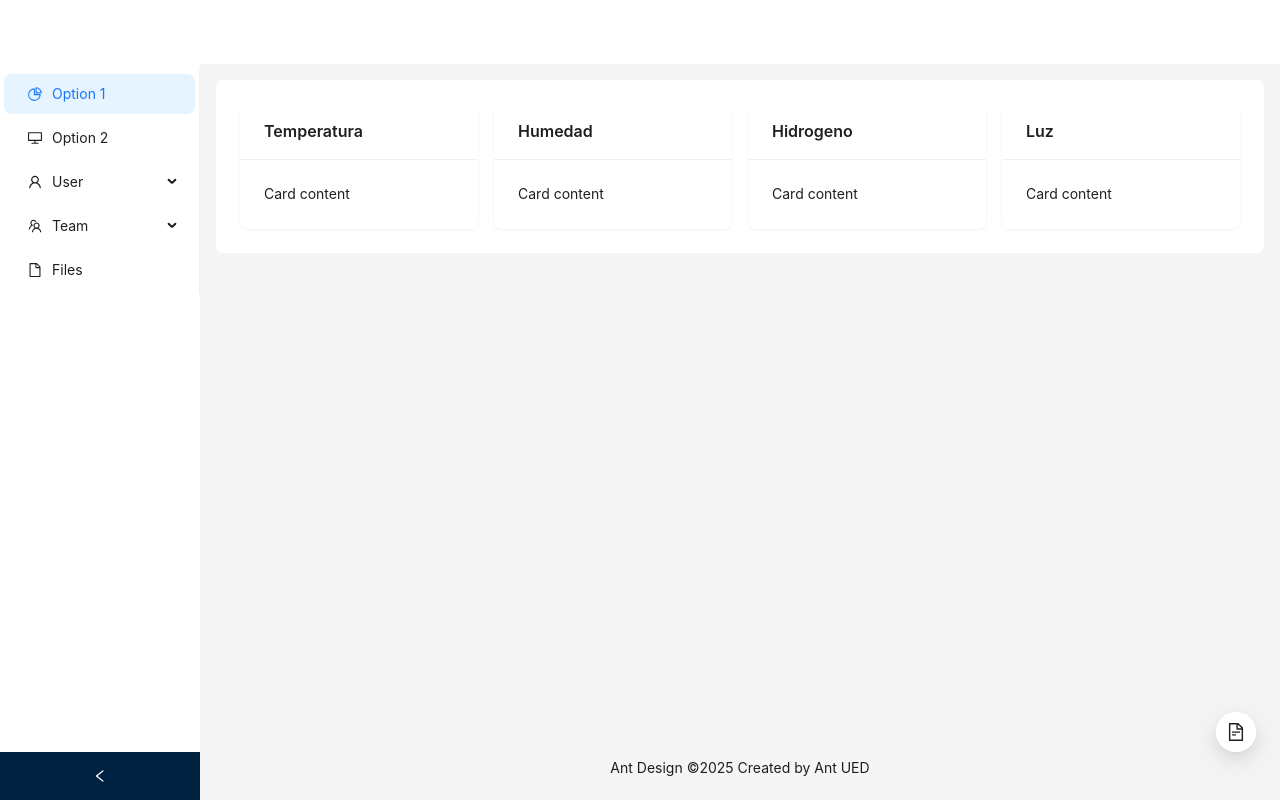
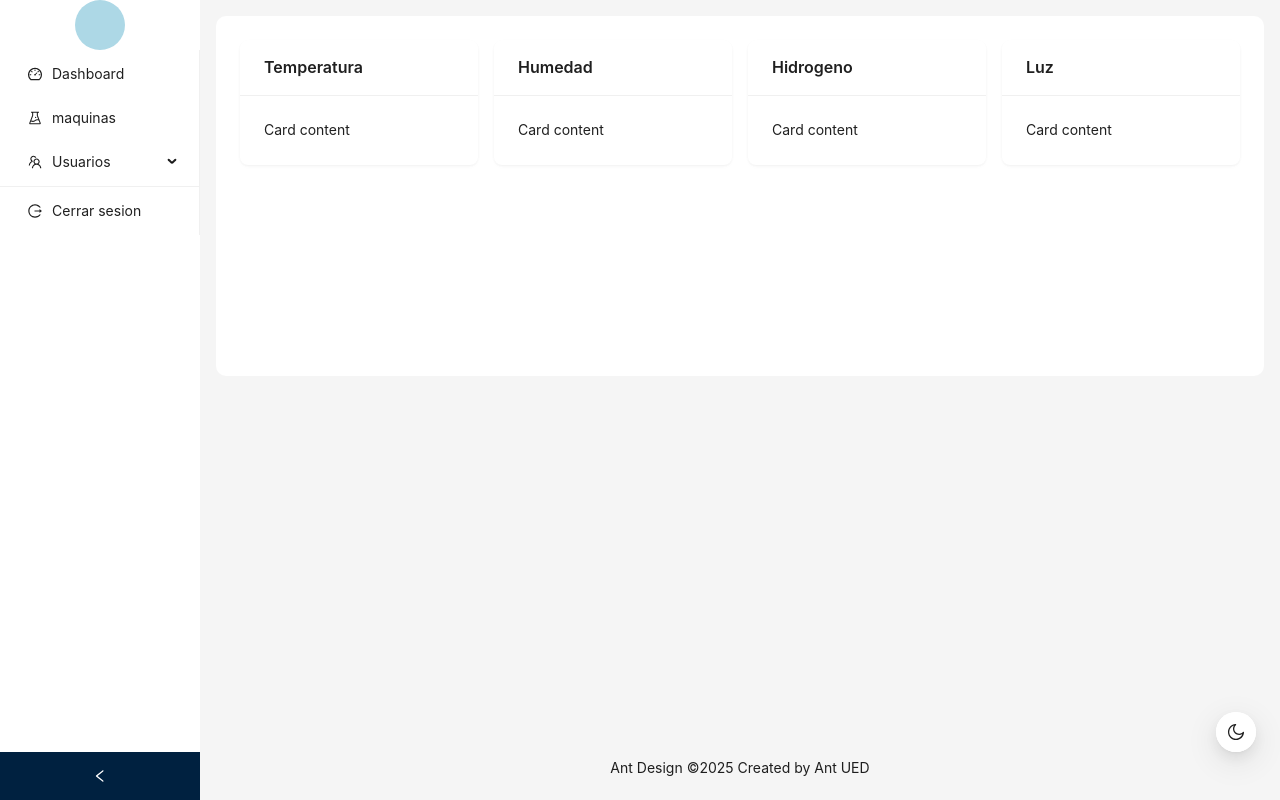
Before and after one commit to Angaro920/agroclima-react-iot, a React (Vite) app: page / in a window 1280 px wide. Built offline with nearby package versions, Linux system fonts and the light colour scheme.

Commit message:
Improve menu dashboard

```diff
--- a/src/App.tsx
+++ b/src/App.tsx
@@ -1,9 +1,10 @@
 import { useState } from "react";
 import { Layout, theme, Card, Col, Row, FloatButton } from "antd";
 import { MenuDashboard } from "./components";
-/* import { globalLayoutStyle, logomenu } from "./styles"; */
+import { MoonOutlined } from "@ant-design/icons";
+ import { dashboardStyle } from "./styles";
 
-const { Header, Content, Footer, Sider } = Layout;
+const { /* Header, */ Content, Footer, Sider } = Layout;
 
 const App = () => {
   const [collapsed, setCollapsed] = useState(false);
@@ -12,7 +13,7 @@ const App = () => {
   } = theme.useToken();
 
   return (
-    <Layout style={{ minHeight: "100vh" }}>
+    <Layout style={dashboardStyle.globalLayoutStyle}>
       <Sider
         collapsible
         collapsed={collapsed}
@@ -20,30 +21,15 @@ const App = () => {
         style={{ background: colorBgContainer }}
       >
         <div
-          style={{
-            background: "white",
-            borderRadius: "50%",
-            width: 70,
-            height: 70,
-            alignItems: "center",
-            alignContent: "center",
-            display: "flex",
-            margin: "auto",
-          }}
+          style={dashboardStyle.logomenu}
         />
         <MenuDashboard />
       </Sider>
       <Layout>
-        <Header style={{ padding: 0, background: colorBgContainer }} />
+        {/* <Header style={{ padding: 0, background: colorBgContainer }} /> */}
         <Content style={{ margin: "0 16px" }}>
           <div
-            style={{
-              marginTop: 16,
-              padding: 24,
-              minHeight: "100hv",
-              background: colorBgContainer,
-              borderRadius: borderRadiusLG,
-            }}
+            style={dashboardStyle.mainSector}
           >
             <Row gutter={16}>
               <Col span={6}>
@@ -73,7 +59,7 @@ const App = () => {
           Ant Design ©{new Date().getFullYear()} Created by Ant UED
         </Footer>
       </Layout>
-      <FloatButton />
+      <FloatButton icon={<MoonOutlined />}/>
     </Layout>
   );
 };
--- a/src/components/Menu/index.tsx
+++ b/src/components/Menu/index.tsx
@@ -1,46 +1,57 @@
-import {ReactNode, Key} from 'react';
 import {
-  DesktopOutlined,
-  FileOutlined,
-  PieChartOutlined,
+  DashboardOutlined,
+  ExperimentOutlined,
+  LogoutOutlined,
   TeamOutlined,
+  UserAddOutlined,
+  UserDeleteOutlined,
   UserOutlined,
-} from '@ant-design/icons';
-import type { MenuProps } from 'antd';
-import { Menu } from 'antd';
+  UserSwitchOutlined,
+} from "@ant-design/icons";
+import type { MenuProps } from "antd";
+import { Menu } from "antd";
 
-type MenuItem = Required<MenuProps>['items'][number];
-
-function getItem(
-  label: ReactNode,
-  key: Key,
-  icon?: ReactNode,
-  children?: MenuItem[],
-): MenuItem {
-  return {
-    key,
-    icon,
-    children,
-    label,
-  } as MenuItem;
-}
+type MenuItem = Required<MenuProps>["items"][number];
 
 const items: MenuItem[] = [
-  getItem('Option 1', '1', <PieChartOutlined />),
-  getItem('Option 2', '2', <DesktopOutlined />),
-  getItem('User', 'sub1', <UserOutlined />, [
-    getItem('Tom', '3'),
-    getItem('Bill', '4'),
-    getItem('Alex', '5'),
-  ]),
-  getItem('Team', 'sub2', <TeamOutlined />, [getItem('Team 1', '6'), getItem('Team 2', '8')]),
-  getItem('Files', '9', <FileOutlined />),
+  {
+    key: "dashboard",
+    label: "Dashboard",
+    icon: <DashboardOutlined />,
+  },
+  {
+    key: "maquinas",
+    label: "maquinas",
+    icon: <ExperimentOutlined />,
+  },
+  {
+    key: "users",
+    label: "Usuarios",
+    icon: <TeamOutlined />,
+    children: [
+      { key: "add", label: "Agregar", icon: <UserAddOutlined /> },
+      { key: "delete", label: "Eliminar", icon: <UserDeleteOutlined /> },
+      { key: "update", label: "Editar", icon: <UserSwitchOutlined /> },
+      { key: "read", label: "Listar", icon: <UserOutlined /> },
+    ],
+  },
+  {
+    type: "divider",
+  },
+  {
+    key: "logout",
+    label: "Cerrar sesion",
+    icon: <LogoutOutlined />,
+  },
 ];
 
-
 export const MenuDashboard = () => {
-
   return (
-    <Menu defaultSelectedKeys={['1']} items={items} theme="light" mode='inline'/>
-  )
-}
+    <Menu
+      defaultSelectedKeys={["1"]}
+      items={items}
+      theme="light"
+      mode="inline"
+    />
+  );
+};
--- a/src/styles.tsx
+++ b/src/styles.tsx
@@ -1,17 +1,11 @@
 import { CSSProperties } from "react";
-import { theme } from "antd";
 
-const {
-  token: { colorBgContainer, borderRadiusLG },
-} = theme.useToken();
-
-
-export const globalLayoutStyle: CSSProperties = {
+export const dashboardStyle: Record<string, CSSProperties> = {
+  globalLayoutStyle:{
     minHeight: "100vh",
-};
-
-export const logomenu: CSSProperties = {
-  background: "white",
+  },
+  logomenu:{
+    background: "#add8e6",
     borderRadius: "50%",
     width: 50,
     height: 50,
@@ -19,16 +13,12 @@ export const logomenu: CSSProperties = {
     alignContent: "center",
     display: "flex",
     margin: "auto",
-};
-
-export const mainSector: CSSProperties = {
+  },
+  mainSector:{
     marginTop: 16,
     padding: 24,
     minHeight: 360,
-  background: colorBgContainer,
-  borderRadius: borderRadiusLG,
-};
-
-export const headerDashboard: CSSProperties = {
-
+    background: "white",
+    borderRadius: "10px",
+  },
 }
```
Also changed, not shown: src/components/Cartas/style.tsx (added, +7 -0 lines), src/components/Cartas/style.ts (deleted). Lines whose indentation alone changed are shown as unchanged.
